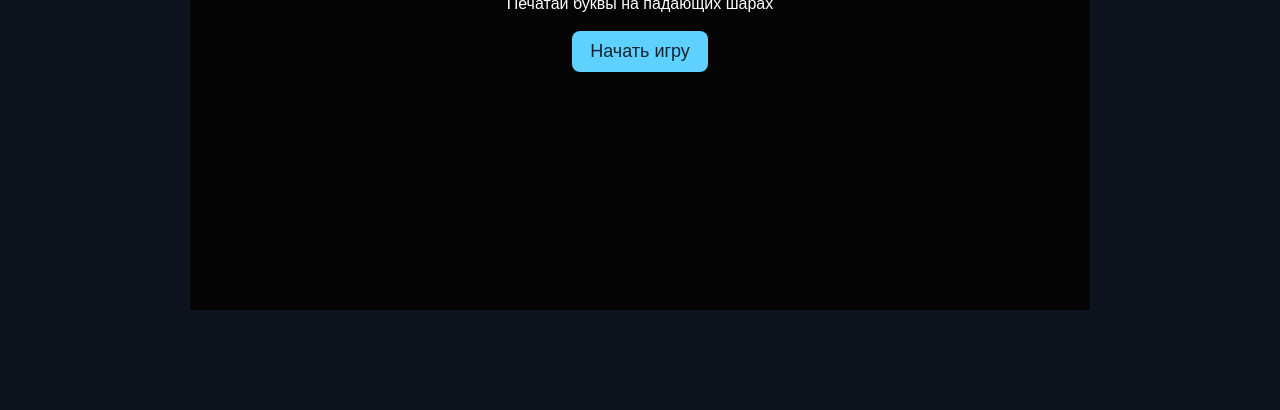
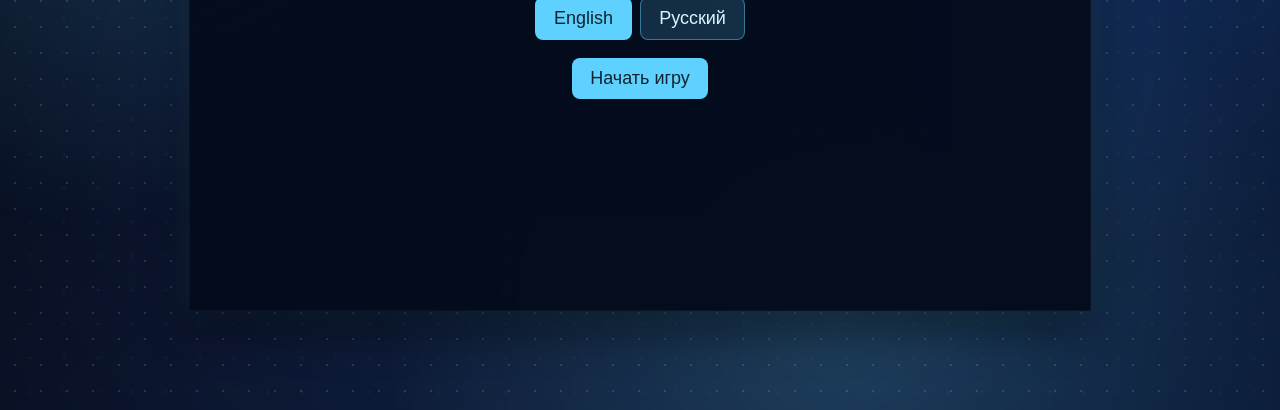
Before and after one commit to araslanov-e/typing-shooter, a website built with Vite: page index.html in a window 1280 px wide. Shown: the part 390-800 px from the top of the page. Built offline with nearby package versions, Linux system fonts and the light colour scheme.

Commit message:
Added background. Added RU latters

```diff
--- a/index.html
+++ b/index.html
@@ -4,24 +4,70 @@
   <head>
     <meta charset="UTF-8" />
     <title>Typing Shooter</title>
+    <link rel="icon" type="image/svg+xml" href="/favicon.svg" />
     <style>
+      :root {
+        --bg-1: #060b1a;
+        --bg-2: #0d1833;
+        --bg-3: #10264a;
+        --glow-a: rgba(88, 199, 255, 0.26);
+        --glow-b: rgba(42, 121, 255, 0.22);
+      }
+
+      * {
+        box-sizing: border-box;
+      }
+
       body {
+        position: relative;
+        overflow: hidden;
         margin: 0;
-        background: #0e1320;
         display: flex;
         justify-content: center;
         align-items: center;
         min-height: 100vh;
         font-family: Arial, sans-serif;
+        background: linear-gradient(135deg, var(--bg-1), var(--bg-2) 45%, var(--bg-3));
+      }
+
+      body::before,
+      body::after {
+        content: "";
+        position: fixed;
+        inset: -8%;
+        pointer-events: none;
+      }
+
+      body::before {
+        background:
+          radial-gradient(circle at 14% 18%, var(--glow-a), transparent 35%),
+          radial-gradient(circle at 82% 24%, var(--glow-b), transparent 34%),
+          radial-gradient(circle at 63% 84%, rgba(120, 245, 255, 0.14), transparent 38%);
+        filter: blur(6px);
+        animation: floatGlow 14s ease-in-out infinite alternate;
+      }
+
+      body::after {
+        background:
+          radial-gradient(circle, rgba(210, 240, 255, 0.2) 0 1px, transparent 1.4px) 0 0 / 26px 26px,
+          radial-gradient(circle, rgba(210, 240, 255, 0.08) 0 1px, transparent 1.2px) 13px 13px / 34px 34px,
+          radial-gradient(circle at center, transparent 52%, rgba(0, 0, 0, 0.42) 100%);
+        animation: twinkle 6s ease-in-out infinite;
       }
 
       canvas {
-        background: #111;
+        background: rgba(8, 14, 32, 0.78);
+        border: 1px solid rgba(122, 198, 255, 0.16);
+        box-shadow:
+          0 18px 42px rgba(0, 0, 0, 0.45),
+          0 0 26px rgba(95, 209, 255, 0.12);
+        backdrop-filter: blur(2px);
         display: block;
       }
 
       .game-container {
         position: relative;
+        z-index: 1;
       }
 
       .overlay {
@@ -32,7 +78,7 @@
         justify-content: center;
         align-items: center;
         gap: 10px;
-        background: rgba(0, 0, 0, 0.7);
+        background: rgba(2, 10, 26, 0.72);
         color: white;
       }
 
@@ -55,8 +101,45 @@
         cursor: pointer;
       }
 
+      .symbol-picker {
+        display: flex;
+        gap: 8px;
+      }
+
+      .symbol-picker button {
+        margin-top: 0;
+        background: rgba(95, 209, 255, 0.18);
+        color: #d9f4ff;
+        border: 1px solid rgba(95, 209, 255, 0.45);
+      }
+
+      .symbol-picker button.active {
+        background: #5fd1ff;
+        color: #0f2430;
+        border-color: transparent;
+      }
+
       .overlay.hidden {
         display: none;
+      }
+
+      @keyframes floatGlow {
+        0% {
+          transform: translate3d(0, 0, 0) scale(1);
+        }
+        100% {
+          transform: translate3d(0, -16px, 0) scale(1.03);
+        }
+      }
+
+      @keyframes twinkle {
+        0%,
+        100% {
+          opacity: 0.66;
+        }
+        50% {
+          opacity: 0.88;
+        }
       }
     </style>
   </head>
--- a/src/engine/Game.ts
+++ b/src/engine/Game.ts
@@ -1,6 +1,6 @@
 import { Letter, LetterState } from "../entities/Letter"
 import { Particle } from "../entities/Particle"
-import { Spawner } from "../systems/Spawner"
+import { Spawner, type SymbolSet } from "../systems/Spawner"
 import { Input } from "../systems/Input"
 import { HUD } from "../ui/HUD"
 
@@ -44,6 +44,10 @@ export class Game {
 
   start() {
     requestAnimationFrame((t) => this.loop(t))
+  }
+
+  setSymbolSet(symbolSet: SymbolSet) {
+    this.spawner.setSymbolSet(symbolSet)
   }
 
   startNewGame() {
--- a/src/main.ts
+++ b/src/main.ts
@@ -1,5 +1,6 @@
 
 import { Game } from "./engine/Game"
+import type { SymbolSet } from "./systems/Spawner"
 
 const container = document.createElement("div")
 container.className = "game-container"
@@ -15,7 +16,11 @@ startOverlay.className = "overlay"
 startOverlay.innerHTML = `
   <h1>Typing Shooter</h1>
   <p>Печатай буквы на падающих шарах</p>
-  <button>Начать игру</button>
+  <div class="symbol-picker">
+    <button data-symbol-set="en" class="active">English</button>
+    <button data-symbol-set="ru">Русский</button>
+  </div>
+  <button data-role="start">Начать игру</button>
 `
 container.appendChild(startOverlay)
 
@@ -30,9 +35,11 @@ container.appendChild(gameOverOverlay)
 
 const game = new Game(canvas)
 
-const startButton = startOverlay.querySelector("button")
+const startButton = startOverlay.querySelector('[data-role="start"]')
+const symbolSetButtons = startOverlay.querySelectorAll("[data-symbol-set]")
 const retryButton = gameOverOverlay.querySelector("button")
 const finalScore = gameOverOverlay.querySelector("#final-score")
+let selectedSymbolSet: SymbolSet = "en"
 
 if (!(startButton instanceof HTMLButtonElement)) {
   throw new Error("Start button not found")
@@ -46,7 +53,31 @@ if (!(finalScore instanceof HTMLSpanElement)) {
   throw new Error("Final score label not found")
 }
 
+if (symbolSetButtons.length === 0) {
+  throw new Error("Symbol set buttons not found")
+}
+
+symbolSetButtons.forEach((button) => {
+  if (!(button instanceof HTMLButtonElement)) {
+    return
+  }
+
+  button.addEventListener("click", () => {
+    const symbolSet = button.dataset.symbolSet
+    if (symbolSet !== "en" && symbolSet !== "ru") {
+      return
+    }
+
+    selectedSymbolSet = symbolSet
+
+    symbolSetButtons.forEach((other) => {
+      other.classList.toggle("active", other === button)
+    })
+  })
+})
+
 const startGame = () => {
+  game.setSymbolSet(selectedSymbolSet)
   startOverlay.classList.add("hidden")
   gameOverOverlay.classList.add("hidden")
   game.startNewGame()
--- a/src/systems/Spawner.ts
+++ b/src/systems/Spawner.ts
@@ -1,9 +1,13 @@
 import { Letter } from "../entities/Letter"
+
+export type SymbolSet = "en" | "ru"
 
 export class Spawner {
   // Classic touch-typing progression:
   // home row -> top row -> bottom row -> numbers
-  letters = "fjdkslaghruieowpqtnvmcbxyz1234567890"
+  static readonly ENGLISH_SYMBOLS = "fjdkslaghruieowpqtnvmcbxyz1234567890"
+  static readonly RUSSIAN_SYMBOLS = "аолдвфыпржэйцукенгшщзхъёячсмитьбю1234567890"
+  letters = Spawner.ENGLISH_SYMBOLS
 
   static readonly LETTER_RADIUS = 26
   static readonly SPAWN_Y = 0
@@ -13,6 +17,11 @@ export class Spawner {
   static readonly OVERLAP_CHECK_Y = 130
 
   constructor(private width: number) {}
+
+  setSymbolSet(symbolSet: SymbolSet) {
+    this.letters =
+      symbolSet === "ru" ? Spawner.RUSSIAN_SYMBOLS : Spawner.ENGLISH_SYMBOLS
+  }
 
   getMaxLevel() {
     return Math.ceil(this.letters.length / 2)
```
Also changed, not shown: favicon.svg (added).
